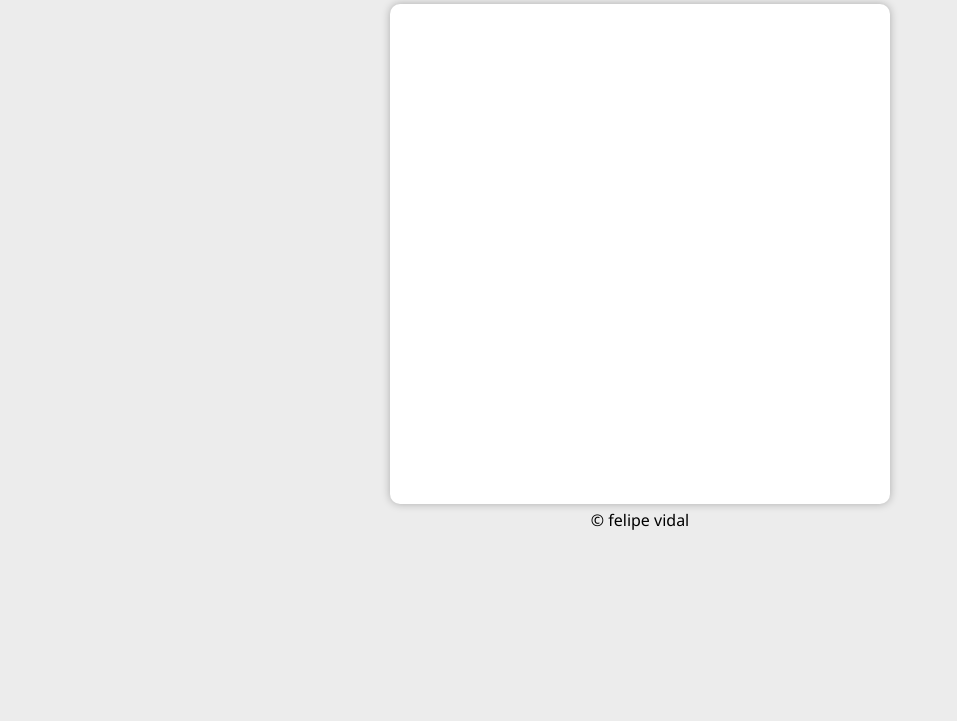
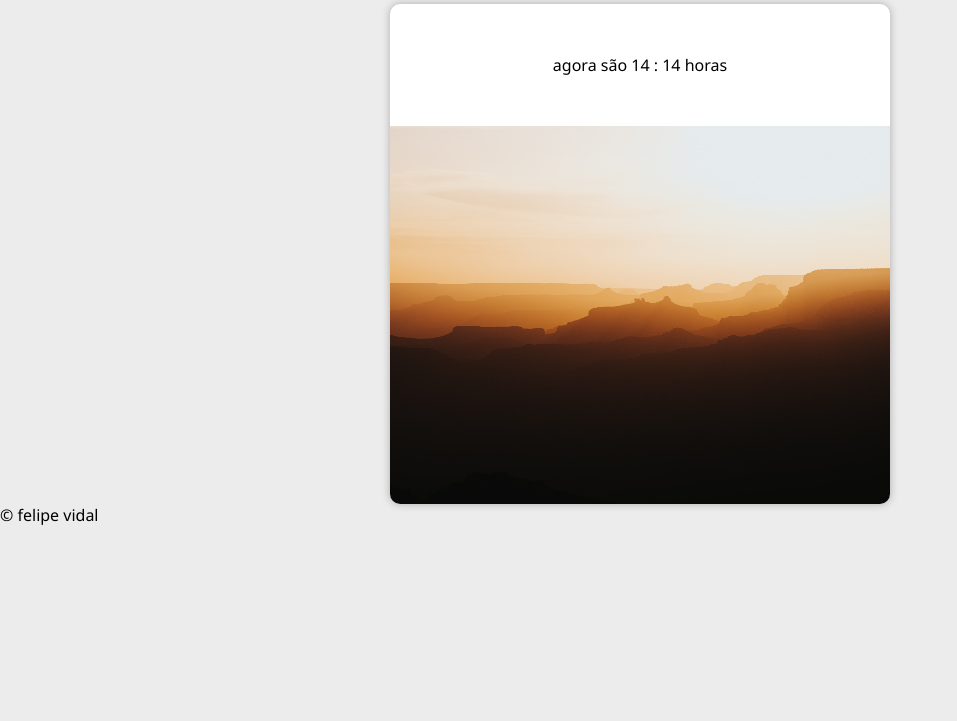
Before and after one commit to felipemendesvidal/App_calendario, a plain HTML site: page index.html in a window 1280 px wide. Shown: the part 79-800 px from the top of the page, without its empty margins (0-957 px from the left). Drawn offline with Linux system fonts and the light colour scheme.

Commit message:
esqueleto funcionando

```diff
--- a/css/style.css
+++ b/css/style.css
@@ -1,5 +1,7 @@
 *{margin: 0;padding: 0;box-sizing: border-box; font-family: 'Segoe UI', Tahoma, Geneva, Verdana, sans-serif;}
+img{display: block; width: 100%; }
 .cabecalho{ text-align: center;padding: 20px; text-transform: uppercase;}
 .box-container-blue{height: 100vh; background-color: rgb(236, 236, 236);}
-.box-principal-conteudo{ background-color: rgb(255, 255, 255); width: 500px; height: 500px; margin: 0 auto; border-radius: 10px;box-shadow: 0px 0px 8px rgba(0, 0, 0, 0.274);}
-.foodi{text-align: center; padding: 5px;}
+.box-principal-conteudo{ background-color: rgb(255, 255, 255); width: 500px; height: 500px; margin: 0 auto; border-radius: 10px;box-shadow: 0px 0px 8px rgba(0, 0, 0, 0.274);overflow: hidden;}
+.msg{  text-align: center; padding: 50px 0;}
+.foto img{max-height: 500px;}
--- a/index.html
+++ b/index.html
@@ -7,18 +7,19 @@
     <title>Exercicio pratico</title>
     <link rel="stylesheet" href="css/style.css">
 </head>
-<body>
+<body onload="carregar()">
 
-    <main class="box-container-blue">
+    <main class="box-container-blue" id="fundo">
         <header class="cabecalho">
-            <h1>titulo do exercicio</h1>
+            <h1>Hora do dia</h1>
         </header>
         <section class="box-principal-conteudo">
-            <div>
+            <div class="msg" id="campo-msg">
+                <p>aqui vai a mensagem</p>
 
             </div>
-            <div>
-
+            <div class="foto">
+                <img src="img/manha.jpg" alt="manha" id="imagem-relogio">
             </div>
         </section>
         <footer class="foodi">
--- a/js/script.js
+++ b/js/script.js
@@ -1,10 +1,27 @@
-var hora_sitema = new Date();
-var hora_agora = hora_sitema.getHours();
-console.log(`agora são ${hora_agora} horas`)
-if(hora_agora < 12){
-    console.log('bom dia');
-}else if(hora_agora <= 18){
-    console.log('boa tarde')
-}else{
-    console.log('boa noite')
+function carregar (){
+    var div_msg = document.getElementById('campo-msg');
+    var img = document.getElementById('imagem-relogio');
+    //pegar data atual
+    var data_atual = new Date();
+    var hora_atual = data_atual.getHours();
+    var minutos_atual = data_atual.getMinutes();
+    var fundo = document.getElementById('fundo');
+    div_msg.innerHTML = `agora são ${hora_atual} : ${minutos_atual} horas`;
+
+    //para trocar as horas
+    if(hora_atual >= 0 && hora_atual < 12){
+        //bom dia
+        img.src = 'img/manha.jpg';
+        //para mudar a cor
+        //fundo.style.background = "red";
+
+    }else if(hora_atual >= 12 && hora_atual < 18){
+        //boa tarde
+        img.src = 'img/tarde.jpg';
+
+    }else{
+        //boa noite
+        img.src = 'img/nublado.jpg';
+    }
+    console.log(fundo)
 }
```
Also changed, not shown: img/manha.jpg (added), img/nublado.jpg (added), img/tarde.jpg (added).
